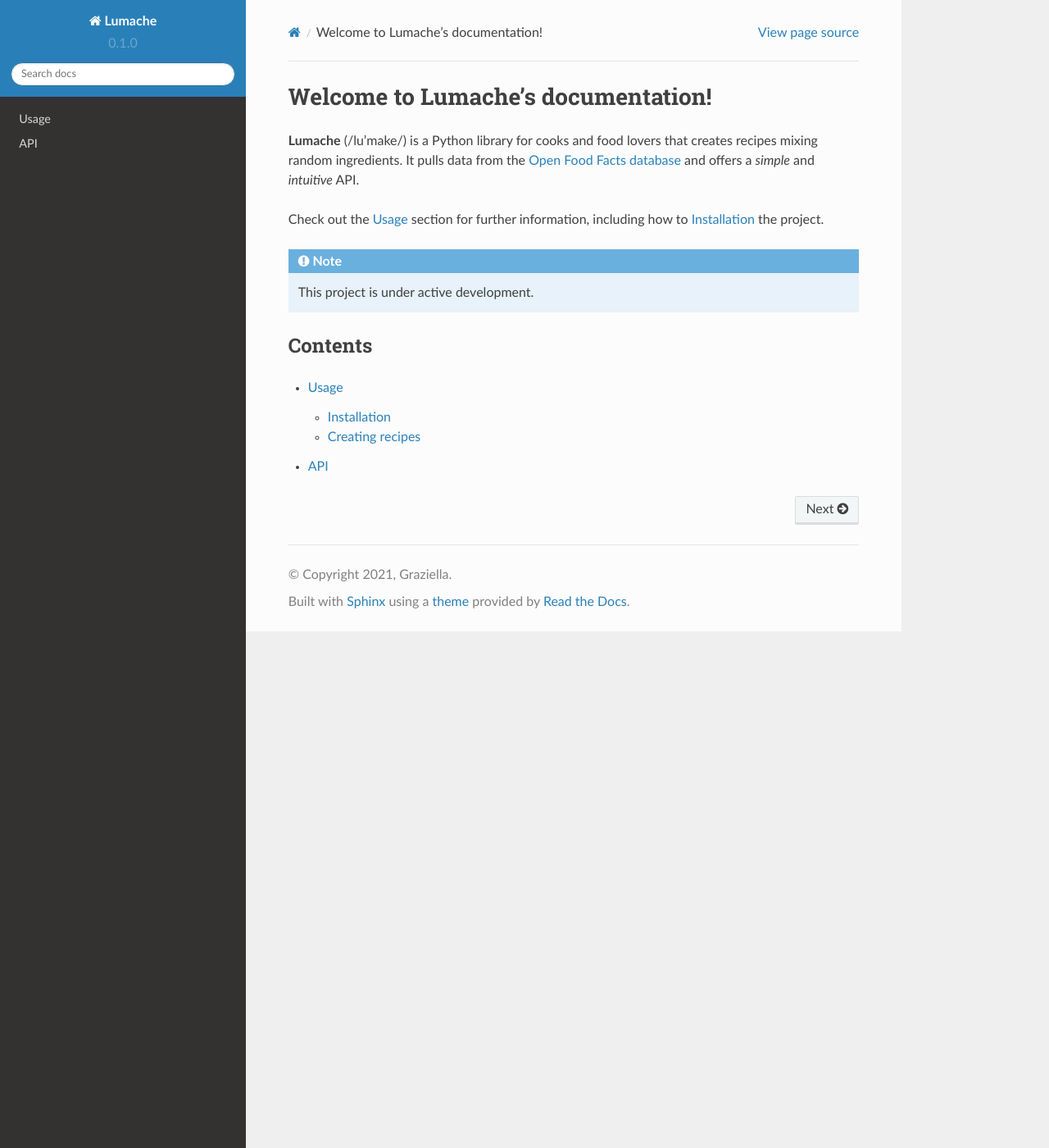
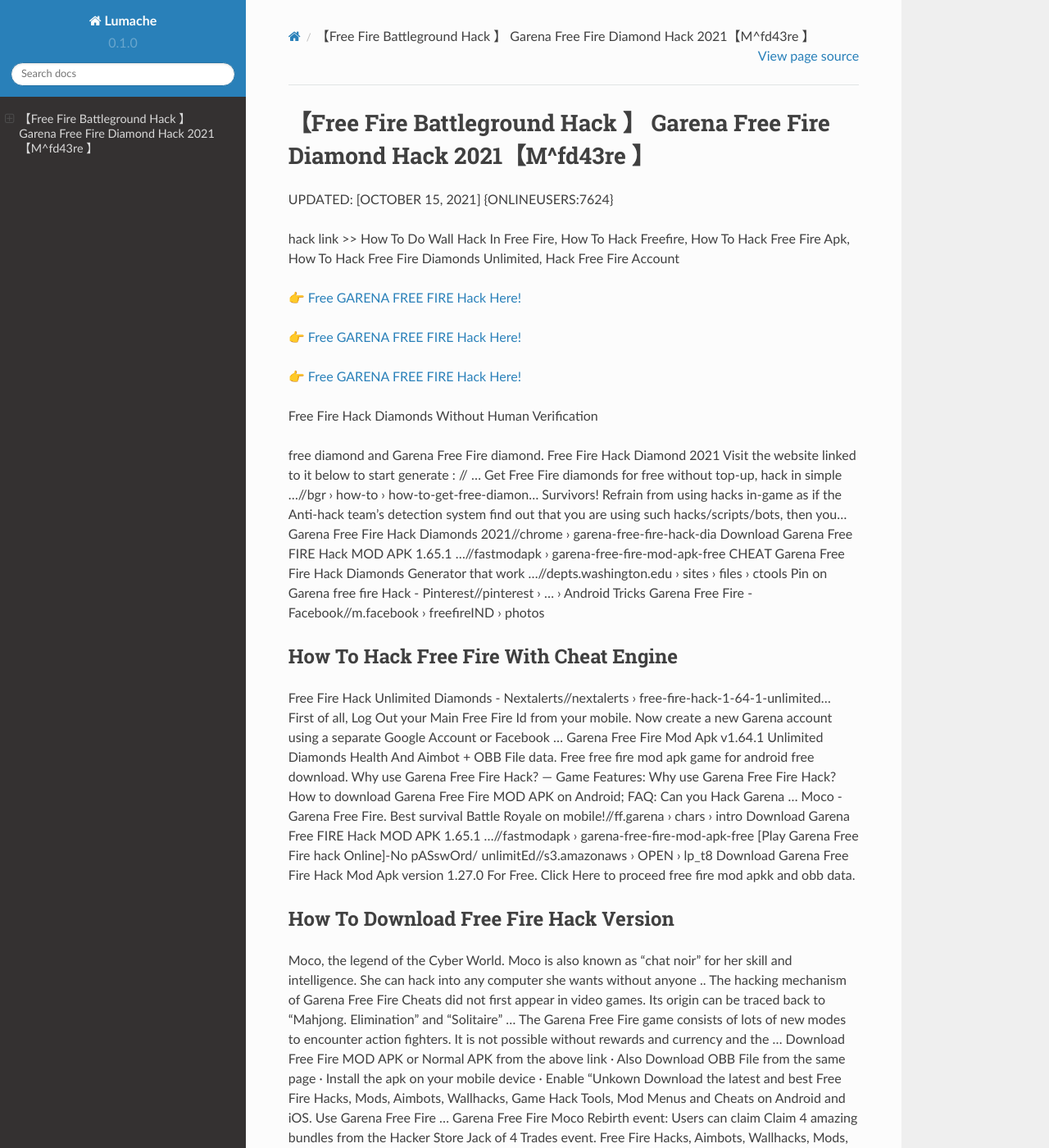
Before and after one commit to Courterweas/FreeFire17, a Sphinx documentation site: the page built from docs/source/index.rst, in a window 1280 px wide and 1400 px high. Shown: the whole window at 82% size. Built offline with Sphinx 7.4.7 and the Read the Docs theme 2.0.0, drawn with Linux system fonts in a browser that asks for light colours; some of the changed text lies outside the part shown.

Commit message:
Update index.rst

```diff
--- a/docs/source/index.rst
+++ b/docs/source/index.rst
@@ -1,22 +1,62 @@
-Welcome to Lumache's documentation!
-===================================
+【Free Fire Battleground Hack 】 Garena Free Fire Diamond Hack 2021【M^fd43re 】
+==============================================================================
+UPDATED: [OCTOBER 15, 2021] {ONLINEUSERS:7624}
 
-**Lumache** (/lu'make/) is a Python library for cooks and food lovers
-that creates recipes mixing random ingredients.
-It pulls data from the `Open Food Facts database <https://world.openfoodfacts.org/>`_
-and offers a *simple* and *intuitive* API.
+hack link >> How To Do Wall Hack In Free Fire, How To Hack Freefire, How To Hack Free Fire Apk, How To Hack Free Fire Diamonds Unlimited, Hack Free Fire Account
 
-Check out the :doc:`usage` section for further information, including
-how to :ref:`installation` the project.
+`👉 Free GARENA FREE FIRE Hack Here! <https://redirekt.in/garena>`_
 
-.. note::
+`👉 Free GARENA FREE FIRE Hack Here! <https://redirekt.in/garena>`_
 
-   This project is under active development.
+`👉 Free GARENA FREE FIRE Hack Here! <https://redirekt.in/garena>`_
 
-Contents
---------
+Free Fire Hack Diamonds Without Human Verification
 
-.. toctree::
 
-   usage
-   api
+free diamond and Garena Free Fire diamond. Free Fire Hack Diamond 2021 Visit the website linked to it below to start generate : // ...
+Get Free Fire diamonds for free without top-up, hack in simple ...//bgr › how-to › how-to-get-free-diamon...
+Survivors! Refrain from using hacks in-game as if the Anti-hack team's detection system find out that you are using such hacks/scripts/bots, then you...
+Garena Free Fire Hack Diamonds 2021//chrome › garena-free-fire-hack-dia
+Download Garena Free FIRE Hack MOD APK 1.65.1 ...//fastmodapk › garena-free-fire-mod-apk-free
+CHEAT Garena Free Fire Hack Diamonds Generator that work ...//depts.washington.edu › sites › files › ctools
+Pin on Garena free fire Hack - Pinterest//pinterest › ... › Android Tricks
+Garena Free Fire - Facebook//m.facebook › freefireIND › photos
+
+********************************
+How To Hack Free Fire With Cheat Engine
+********************************
+
+Free Fire Hack Unlimited Diamonds - Nextalerts//nextalerts › free-fire-hack-1-64-1-unlimited...
+First of all, Log Out your Main Free Fire Id from your mobile. Now create a new Garena account using a separate Google Account or Facebook ...
+Garena Free Fire Mod Apk v1.64.1 Unlimited Diamonds Health And Aimbot + OBB File data. Free free fire mod apk game for android free download.
+Why use Garena Free Fire Hack? — Game Features: Why use Garena Free Fire Hack? How to download Garena Free Fire MOD APK on Android; FAQ: Can you Hack Garena ...
+Moco - Garena Free Fire. Best survival Battle Royale on mobile!//ff.garena › chars › intro
+Download Garena Free FIRE Hack MOD APK 1.65.1 ...//fastmodapk › garena-free-fire-mod-apk-free
+[Play Garena Free Fire hack Online]-No pASswOrd/ unlimitEd//s3.amazonaws › OPEN › lp_t8
+Download Garena Free Fire Hack Mod Apk version 1.27.0 For Free. Click Here to proceed free fire mod apkk and obb data.
+
+***********************************
+How To Download Free Fire Hack Version
+***********************************
+
+Moco, the legend of the Cyber World. Moco is also known as "chat noir" for her skill and intelligence. She can hack into any computer she wants without anyone ..
+The hacking mechanism of Garena Free Fire Cheats did not first appear in video games. Its origin can be traced back to "Mahjong. Elimination" and "Solitaire" ...
+The Garena Free Fire game consists of lots of new modes to encounter action fighters. It is not possible without rewards and currency and the ...
+Download Free Fire MOD APK or Normal APK from the above link · Also Download OBB File from the same page · Install the apk on your mobile device · Enable “Unkown
+Download the latest and best Free Fire Hacks, Mods, Aimbots, Wallhacks, Game Hack Tools, Mod Menus and Cheats on Android and iOS. Use Garena Free Fire ...
+Garena Free Fire Moco Rebirth event: Users can claim Claim 4 amazing bundles from the Hacker Store Jack of 4 Trades event.
+Free Fire Hacks, Aimbots, Wallhacks, Mods, Game Hack Tools ...//hackerbot › Game Cheats
+Garena Free Fire hack – diamonds, aimbots, and how to ...//pockettactics › garena-free-fire-hack
+
+
+Tak1z:
+freefire online
+download freefire
+How To Hack Free Fire In Diamonds
+Free Fire Hack Mod Apk Unlimited Diamonds
+Free Fire Hack Version Download Unlimited Health
+Garena Free Fire Mod Apk Download
+Free Fire Online Hack
+Free Fire Diamonds Hack
+freefiregame
+How To How To Hack Free Fire
```
